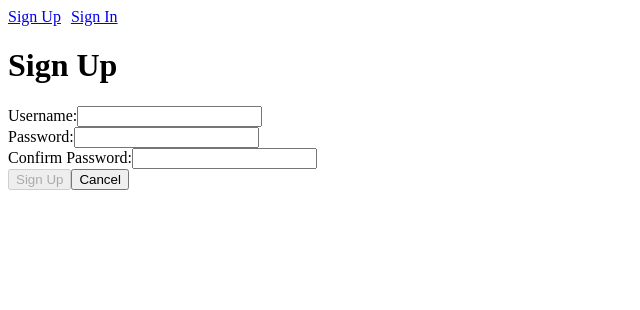
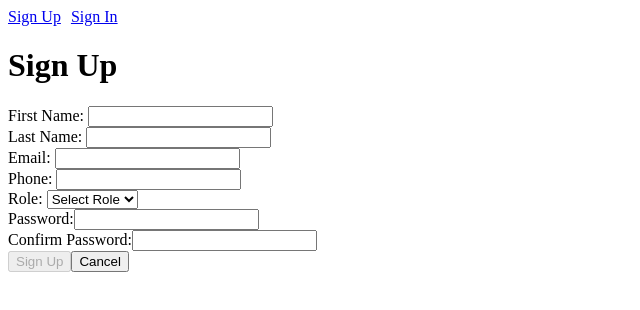
Before and after one commit to NadiaAlgallaf/project-frontend, a React (Vite) app: page /sign-up in a window 1280 px wide. Shown: the top 310 px of the page, without its empty margins (0-640 px from the left). Built offline with nearby package versions, Linux system fonts and the light colour scheme; no server answers.

Commit message:
update signup page

```diff
--- a/src/pages/SignupPage.jsx
+++ b/src/pages/SignupPage.jsx
@@ -1,41 +1,52 @@
-import { useState } from "react";
-import { useNavigate } from "react-router";
-import { signUp } from "../services/authService";
+import { useState } from 'react'
+import { useNavigate } from 'react-router'
+import { signUp } from '../services/authService'
 
 function Signup() {
-  const navigate = useNavigate();
-  const [error, setError] = useState("");
+  const navigate = useNavigate()
+  const [error, setError] = useState('')
   const [formData, setFormData] = useState({
-    username: "",
-    password: "",
-    passwordConf: "",
-  });
-  const [ submitting, setSubmitting ] = useState(false)
+    firstName: '',
+    lastName: '',
+    email: '',
+    password: '',
+    passwordConf: '',
+    role: '',
+    phone: ''
+  })
+  const [submitting, setSubmitting] = useState(false)
 
-  const { username, password, passwordConf } = formData;
+  const { firstName, lastName, email, password, passwordConf, role, phone } =
+    formData
 
-  function handleChange(event){
-    setError("");
-    setFormData({ ...formData, [event.target.name]: event.target.value });
-
+  function handleChange(event) {
+    setError('')
+    setFormData({ ...formData, [event.target.name]: event.target.value })
   }
 
-
-  async function handleSubmit(event){
-    event.preventDefault();
+  async function handleSubmit(event) {
+    event.preventDefault()
     try {
       setSubmitting(true)
-      await signUp(formData);
+      await signUp(formData)
       navigate('/sign-in')
     } catch (err) {
-      setError(err.response.data.message);
+      setError(err.response.data.message)
       setSubmitting(false)
     }
   }
 
-  function isFormInvalid(){
-    return !(username && password && password === passwordConf);
-  };
+  function isFormInvalid() {
+    return !(
+      firstName &&
+      lastName &&
+      email &&
+      password &&
+      passwordConf &&
+      role &&
+      password === passwordConf
+    )
+  }
 
   return (
     <main>
@@ -43,16 +54,68 @@ function Signup() {
       <p className="error">{error}</p>
       <form onSubmit={handleSubmit}>
         <div>
-          <label htmlFor="username">Username:</label>
+          <label htmlFor="firstName">First Name: </label>
           <input
             type="text"
-            id="username"
-            value={username}
-            name="username"
+            id="firstName"
+            name="firstName"
+            value={firstName}
             onChange={handleChange}
             required
           />
         </div>
+
+        <div>
+          <label htmlFor="lastName">Last Name: </label>
+          <input
+            type="text"
+            id="lastName"
+            name="lastName"
+            value={lastName}
+            onChange={handleChange}
+            required
+          />
+        </div>
+
+        <div>
+          <label htmlFor="email">Email: </label>
+          <input
+            type="email"
+            id="email"
+            name="email"
+            value={email}
+            onChange={handleChange}
+            required
+          />
+        </div>
+
+        <div>
+          <label htmlFor="phone">Phone: </label>
+          <input
+            type="text"
+            id="phone"
+            name="phone"
+            value={phone}
+            onChange={handleChange}
+          />
+        </div>
+
+        <div>
+          <label htmlFor="role">Role: </label>
+
+          <select
+            id="role"
+            name="role"
+            value={role}
+            onChange={handleChange}
+            required
+          >
+            <option value="">Select Role</option>
+            <option value="JobSeeker">Job Seeker</option>
+            <option value="Employer">Employer</option>
+          </select>
+        </div>
+
         <div>
           <label htmlFor="password">Password:</label>
           <input
@@ -76,11 +139,13 @@ function Signup() {
           />
         </div>
         <div>
-          <button disabled={isFormInvalid() || submitting}>{submitting ? 'Signing up...' : 'Sign Up'}</button>
-          <button onClick={() => navigate("/")}>Cancel</button>
+          <button disabled={isFormInvalid() || submitting}>
+            {submitting ? 'Signing up...' : 'Sign Up'}
+          </button>
+          <button onClick={() => navigate('/')}>Cancel</button>
         </div>
       </form>
     </main>
-  );
+  )
 }
-export default Signup;
+export default Signup
```
